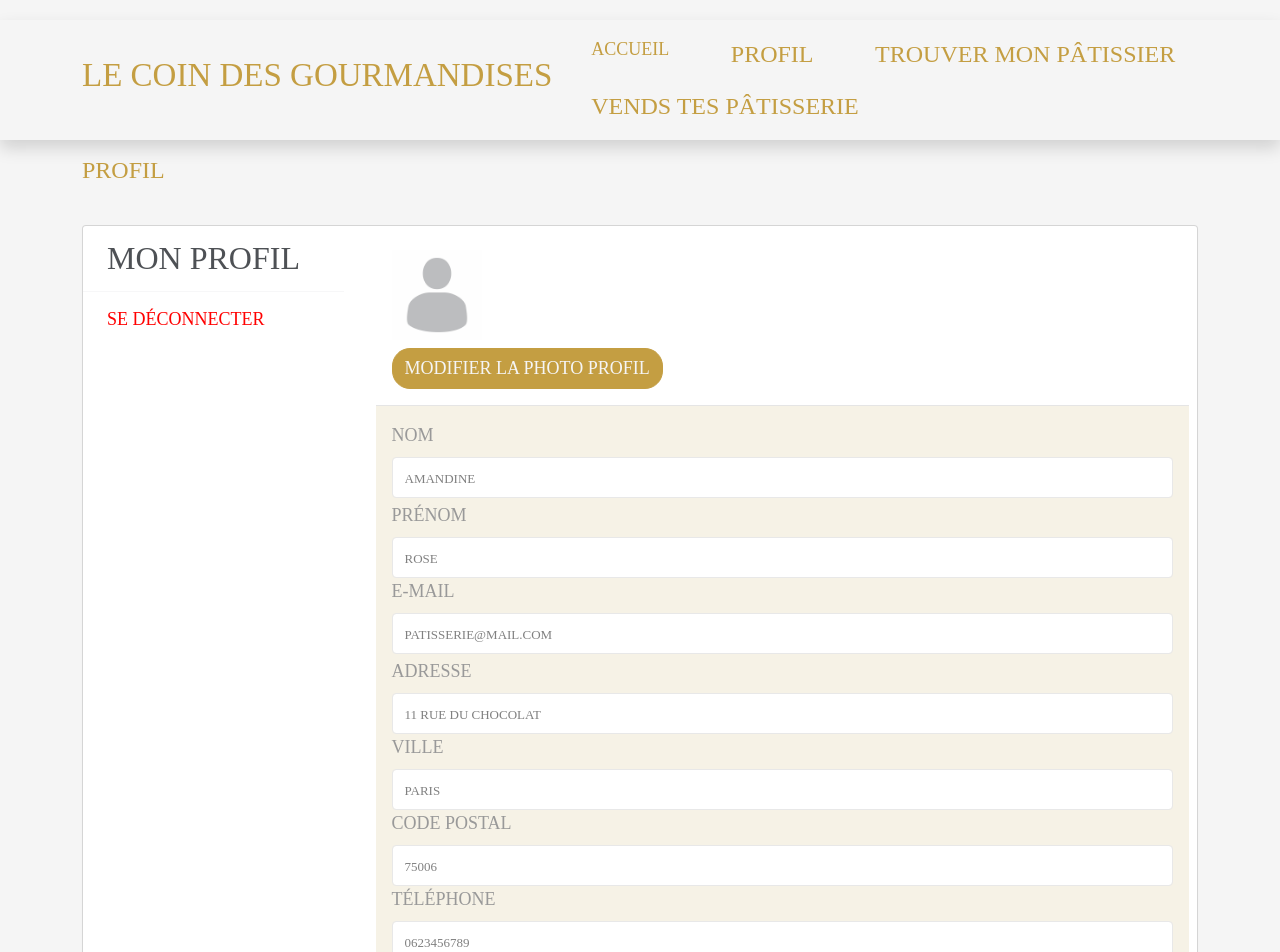
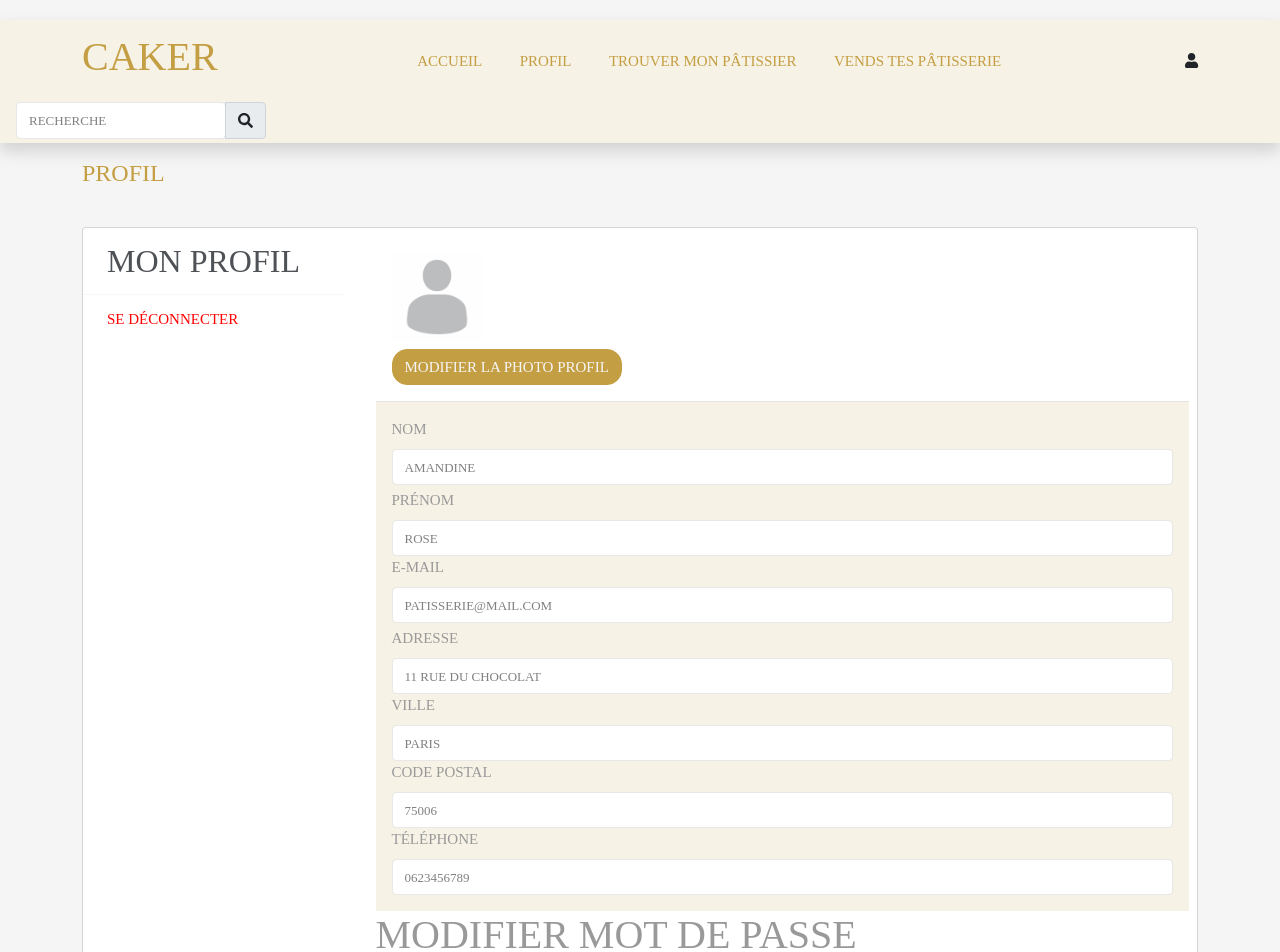
Before and after one commit to Meriambm93/caker_project, a Next.js app in the folder caker/: page /profil in a window 1280 px wide. Shown: the top 952 px of the page. Built offline with nearby package versions, Linux system fonts and the light colour scheme.

Commit message:
feat: page header,profil,SignUp

```diff
--- a/caker/pages/_app.js
+++ b/caker/pages/_app.js
@@ -1,6 +1,7 @@
 import "../styles/globals.css"
 import "bootstrap/dist/css/bootstrap.css"
 import "../styles/signUp.css"
+
 
 import { useEffect } from "react"
 
--- a/caker/src/components/Header.jsx
+++ b/caker/src/components/Header.jsx
@@ -1,15 +1,19 @@
 import Link from "next/link"
+import { faUser, faSearch } from "@fortawesome/free-solid-svg-icons"
+import { FontAwesomeIcon } from "@fortawesome/react-fontawesome"
+import FormInput from "./FormInput"
 
 const Header = () => {
   return (
-    <nav className="navbar navbar-expand-lg navbar-light shadow">
+    <div className="bg-light shadow">
+      <nav className="navbar navbar-expand-lg navbar-light">
         <div className="container d-flex justify-content-between align-items-center">
           <Link href="/">
             <a
               className="navbar-brand text-success logo h1 align-self-center"
               href="index.html"
             >
-            Le Coin Des Gourmandises
+              <h1>CAKER</h1>
             </a>
           </Link>
 
@@ -45,36 +49,37 @@ const Header = () => {
                 </li>
                 <li className="nav-item">
                   <Link href="/profil">
-                  <a className="nav-link fs-4" href="profil.html">
+                    <a className="nav-link" href="profil.html">
                       Profil
                     </a>
                   </Link>
                 </li>
                 <li className="nav-item">
                   <Link href="/patissier">
-                  <a className="nav-link fs-4" href="patissier.html">
+                    <a className="nav-link" href="patissier.html">
                       Trouver Mon Pâtissier
                     </a>
                   </Link>
                 </li>
                 <li className="nav-item">
                   <Link href="/patisserie">
-                  <a className="nav-link fs-4" href="vends_tes_patisserie.html">
+                    <a className="nav-link" href="vends_tes_patisserie.html">
                       Vends Tes Pâtisserie
                     </a>
                   </Link>
                 </li>
               </ul>
             </div>
+
             <div className="navbar align-self-center d-flex">
               <div className="d-lg-none flex-sm-fill mt-3 mb-4 col-7 col-sm-auto pr-3"></div>
             </div>
-
+            <Link href="/signUp">
               <a
                 className="nav-icon position-relative text-decoration-none"
-            href="sign-in.html"
+                href="signUp.html"
               >
-            <i className="fa fa-fw fa-user text-dark mr-8"></i>
+                <FontAwesomeIcon icon={faUser} className="text-dark mr-8" />
                 <span
                   className="
                   position-absolute
@@ -88,9 +93,25 @@ const Header = () => {
                 "
                 ></span>
               </a>
+            </Link>
           </div>
         </div>
       </nav>
+      <div className="row px-3 d-flex align-items-center">
+        <div className="flex-sm-fill mb-1 w-25 pr-3 align-self-center">
+          <div className="input-group">
+            <FormInput
+              type="text"
+              id="inputMobileSearch"
+              placeholder="Recherche"
+            />
+            <p className="input-group-text">
+              <FontAwesomeIcon icon={faSearch} className="text-dark ml-5" />
+            </p>
+          </div>
+        </div>
+      </div>
+    </div>
   )
 }
 
--- a/caker/src/components/Profil.jsx
+++ b/caker/src/components/Profil.jsx
@@ -1,6 +1,7 @@
 import Link from "next/link"
 import Image from "next/image"
 import avatar from "../assets/images/avatar.jpg"
+import FormInput from "./FormInput"
 
 const Profil = () => {
   return (
@@ -66,11 +67,7 @@ const Profil = () => {
                   </div>
                   <div className="form-group">
                     <label className="form-label">Prénom</label>
-                    <input
-                      type="text"
-                      className="form-control"
-                      placeholder="rose"
-                    />
+                    <FormInput type="text" placeholder="rose" />
                   </div>
                   <div className="form-group">
                     <label className="form-label">E-mail</label>
@@ -82,35 +79,19 @@ const Profil = () => {
                   </div>
                   <div className="form-group">
                     <label className="form-label">Adresse</label>
-                    <input
-                      type="text"
-                      className="form-control"
-                      placeholder="11 rue du chocolat"
-                    />
+                    <FormInput type="text" placeholder="11 rue du chocolat" />
                   </div>
                   <div className="form-group">
                     <label className="form-label">Ville</label>
-                    <input
-                      type="text"
-                      className="form-control"
-                      placeholder="paris"
-                    />
+                    <FormInput type="text" placeholder="paris" />
                   </div>
                   <div className="form-group">
                     <label className="form-label">Code postal</label>
-                    <input
-                      type="number"
-                      className="form-control"
-                      placeholder="75006"
-                    />
+                    <FormInput type="number" placeholder="75006" />
                   </div>
                   <div className="form-group">
                     <label className="form-label">Téléphone</label>
-                    <input
-                      type="number"
-                      className="form-control"
-                      placeholder="0623456789"
-                    />
+                    <FormInput type="number" placeholder="0623456789" />
                   </div>
                 </div>
                 <h1> Modifier Mot de passe</h1>
@@ -121,18 +102,18 @@ const Profil = () => {
                   <div className="card-body pb-2 bg-light">
                     <div className="form-group">
                       <label className="form-label">Mot de passe actuel</label>
-                      <input type="password" className="form-control" />
+                      <FormInput type="password" />
                     </div>
                     <div className="form-group">
                       <label className="form-label">Nouveau Mot de passe</label>
-                      <input type="password" className="form-control" />
+                      <FormInput type="password" />
                     </div>
 
                     <div className="form-group">
                       <label className="form-label">
                         Répéter le nouveau mot de passe
                       </label>
-                      <input type="password" className="form-control" />
+                      <FormInput type="password" />
                     </div>
                   </div>
                 </div>
--- a/caker/styles/signUp.css
+++ b/caker/styles/signUp.css
@@ -294,7 +294,7 @@ input,
 div {
   font-family: "Cormorant SC", serif;
   text-transform: uppercase;
-  font-size: 18px !important;
+  font-size: 15px !important;
   font-weight: 300 !important;
 }
 .h1 {
```
Lines whose indentation alone changed are shown as unchanged.
